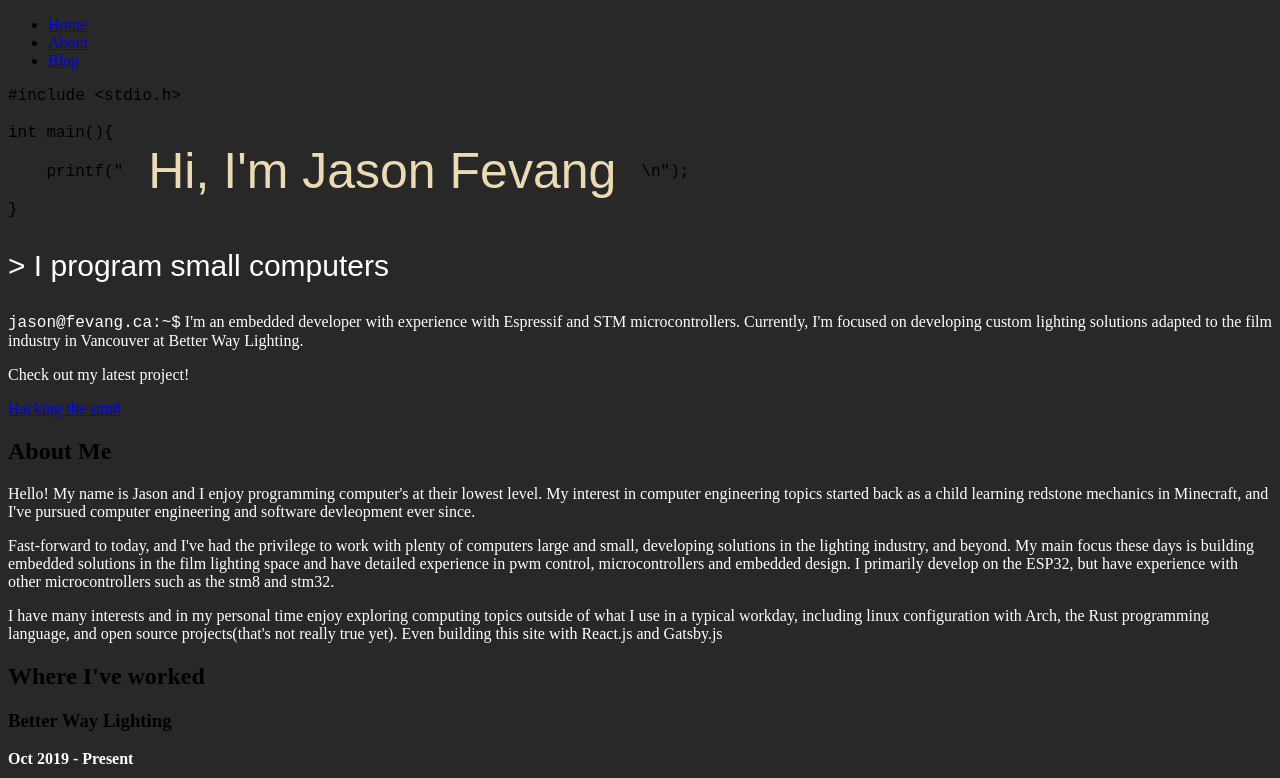
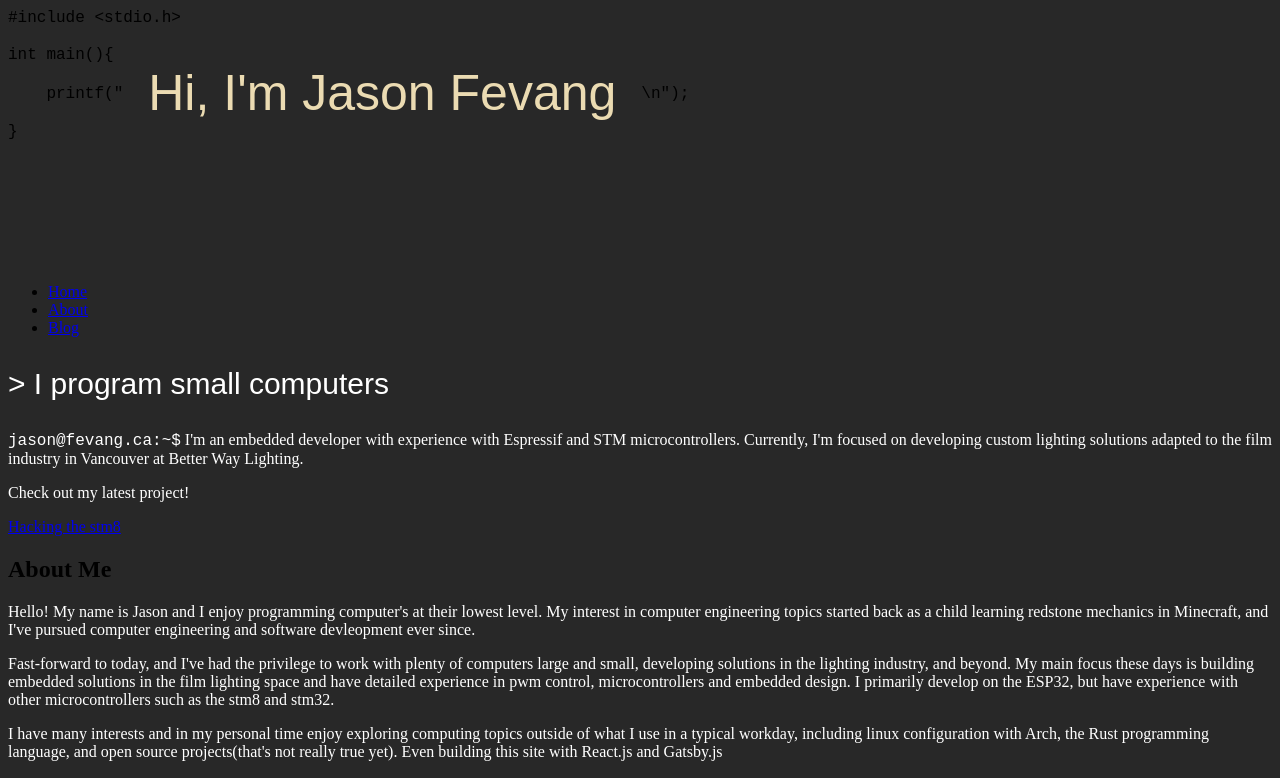
Before and after one commit to JasonFevang/personal-website, a Gatsby site: page / in a window 1280 px wide. Shown: the top 778 px of the page. Built offline with nearby package versions, Linux system fonts and the light colour scheme; Gatsby itself is replaced by a stand-in of ours.

Commit message:
Move nav bar, seperate styled header from the rest for demo to maddy

```diff
--- a/src/pages/index.js
+++ b/src/pages/index.js
@@ -7,25 +7,6 @@ const IndexPage = () => {
   return (
     <div className={mainDiv}>
       <title>Jason Fevang</title>
-      <nav>
-        <ul>
-          <li>
-            <Link to="/">
-              Home
-            </Link>
-          </li>
-          <li>
-            <Link to="/about">
-              About
-            </Link>
-          </li>
-          <li>
-            <Link to="/blog">
-              Blog
-            </Link>
-          </li>
-        </ul>
-      </nav>
       <main>
         <code>
           <span className={aquaText}>#include </span>
@@ -51,6 +32,33 @@ const IndexPage = () => {
         <br></br>
 
         <code className={offWhiteText}>&#125;</code>
+        <br></br>
+        <br></br>
+        <br></br>
+        <br></br>
+        <br></br>
+        <br></br>
+        <br></br>
+        <br></br>
+        <nav>
+          <ul>
+            <li>
+              <Link to="/">
+                Home
+              </Link>
+            </li>
+            <li>
+              <Link to="/about">
+                About
+              </Link>
+            </li>
+            <li>
+              <Link to="/blog">
+                Blog
+              </Link>
+            </li>
+          </ul>
+        </nav>
         <p className={opener}>&gt; I program small computers</p>
         <p className={basicText}><code>jason@fevang.ca:~$</code> I&apos;m an embedded developer with experience with Espressif and STM microcontrollers. Currently, I&apos;m focused on developing custom lighting solutions adapted to the film industry in Vancouver at Better Way Lighting.</p>
         <p>Check out my latest project!</p>
```
